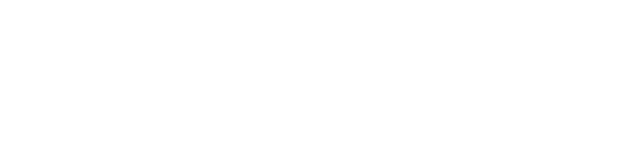
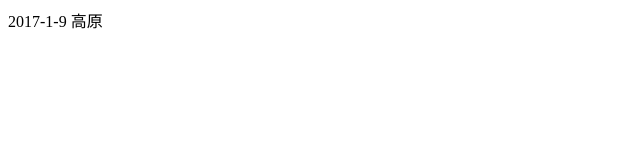
Before and after one commit to zhangtian3/gittest, a plain HTML site: page index.html in a window 1280 px wide. Shown: the whole page, without its empty margins (0-640 px from the left). Drawn offline with Linux system fonts and the light colour scheme.

Commit message:
我删除了注释

```diff
--- a/index.html
+++ b/index.html
@@ -5,8 +5,8 @@
 		<title></title>
 	</head>
 	<body>
-		<!--2017-1-9-->
-		<!--高原-->
+		2017-1-9
+		高原
 		<!--记得小学的那段纯洁的时光，小学物价便宜。小学情窦初开，每个男生心里会住着一个女孩。坐座位男女分开。
 		高中班主任用眼睛俯视着自己的地盘，上有政策，下有对策。
 		论语中，youzhiyouzhou，朋友的嘴不只是嘲讽你的还是吃你的，在你面前秀恩爱。人生就像猴子爬树，网上看都是屁股，往下看都是笑脸，为了少看屁股我们努力往上爬-->
```
